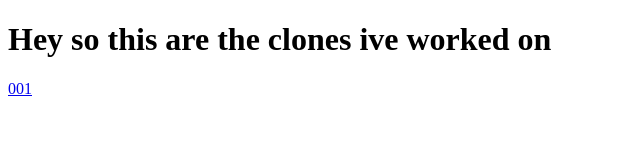
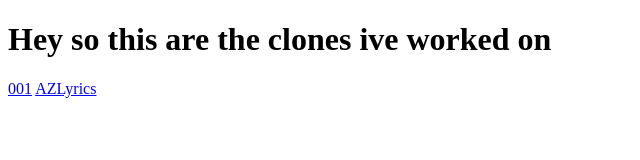
Before and after one commit to oaaees/Template-Clones, a plain HTML site: page index.html in a window 1280 px wide. Shown: the full height of the page, 0-640 px from the left. Drawn offline with Linux system fonts and the light colour scheme.

Commit message:
Update Links

```diff
--- a/index.html
+++ b/index.html
@@ -8,5 +8,6 @@
 	<h1>Hey so this are the clones ive worked on</h1>
 
 	<a href="001/index.html">001</a>
+	<a href="azlyrics/index.html">AZLyrics</a>
 </body>
 </html>
```
